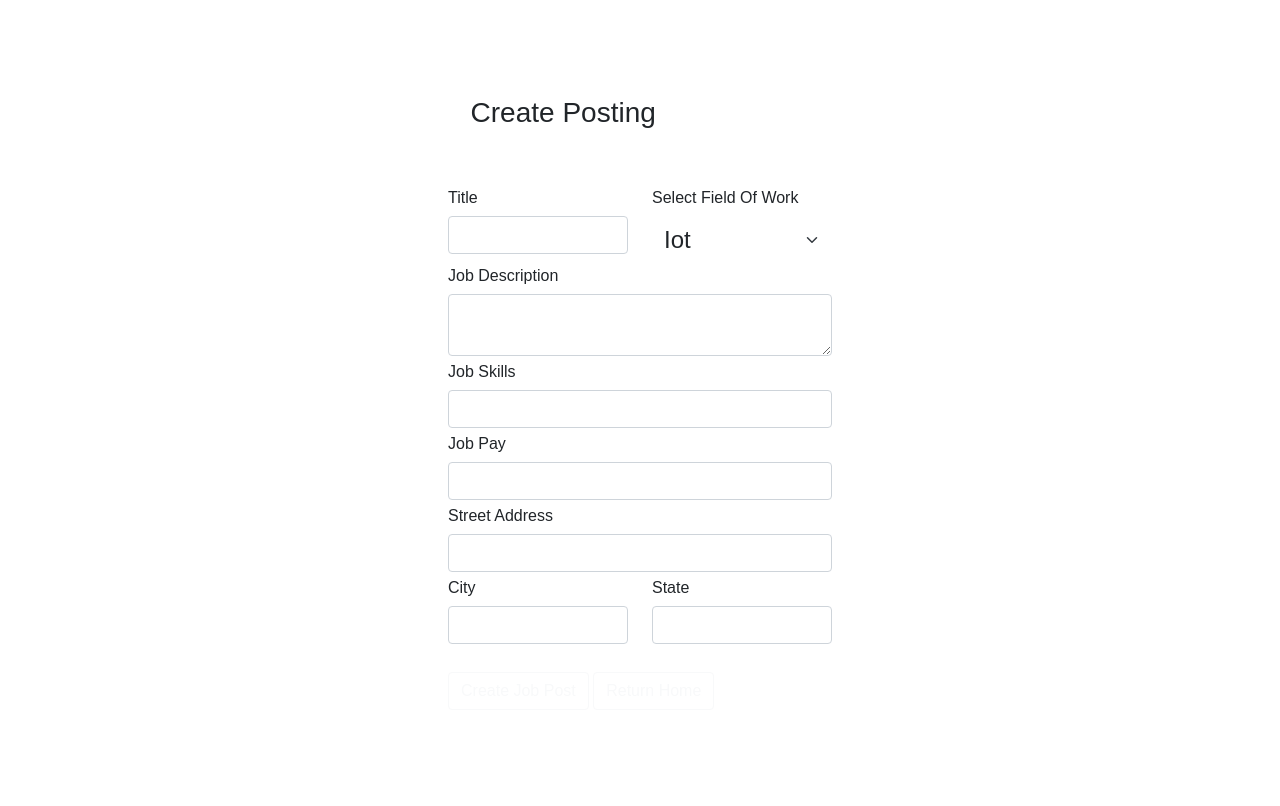
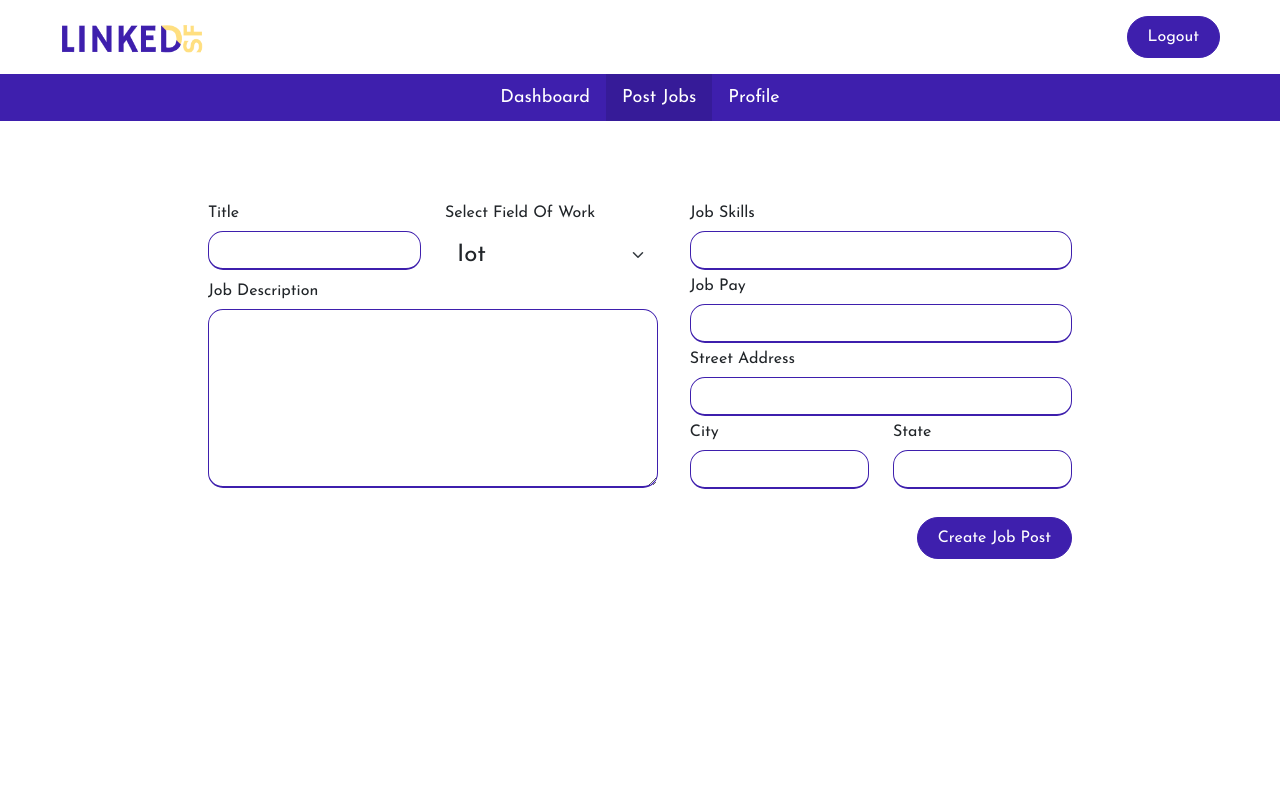
Before and after one commit to chris3953/WebApplication, a Flask app: page /PostJob.html in a window 1280 px wide. After the commit the page ends 559 px from the top, so only its background shows below. Run offline with Flask 2, Linux system fonts and the light colour scheme.

Commit message:
job post page working

```diff
--- a/application/static/style.css
+++ b/application/static/style.css
@@ -37,11 +37,21 @@ img {
 }
 
 /* stu-home was here */
-#comp-reg, #stu-reg, #job-post {
+#comp-reg, #stu-reg{
     padding: 3rem 3rem 3rem 3rem;
     margin: 3rem auto 3rem auto;
     width: 30rem;
     border-radius: 10px;
+    /* box-shadow: 0 4px 8px 0 rgba(0, 0, 0, 0.2), 0 6px 20px 0 rgba(0, 0, 0, 0.19); */
+}
+
+#job-post {
+    column-gap: 2rem;
+    padding: 2rem 3rem 3rem 3rem;
+    margin: 3rem auto 3rem auto;
+    width: 75%;
+    border-radius: 10px;
+    display: flex;
     /* box-shadow: 0 4px 8px 0 rgba(0, 0, 0, 0.2), 0 6px 20px 0 rgba(0, 0, 0, 0.19); */
 }
 
--- a/application/templates/PostJob.html
+++ b/application/templates/PostJob.html
@@ -7,23 +7,52 @@
     <title>JobPost</title>
     <link rel="stylesheet" href="static/style.css"/>
     <link href="https://cdn.jsdelivr.net/npm/bootstrap@5.1.3/dist/css/bootstrap.min.css" rel="stylesheet" integrity="sha384-1BmE4kWBq78iYhFldvKuhfTAU6auU8tT94WrHftjDbrCEXSU1oBoqyl2QvZ6jIW3" crossorigin="anonymous">
+    <link rel="preconnect" href="https://fonts.googleapis.com">
+    <link rel="preconnect" href="https://fonts.gstatic.com" crossorigin>
+    <link href="https://fonts.googleapis.com/css2?family=Josefin+Sans&display=swap" rel="stylesheet">
 </head>
 <body>
+    <section class="layout" id="comp-home">
+        <div class="header">
+            <nav class="navbar navbar-light" id="main-nav">
+                <div class="container-fluid">
+                  <span class="navbar-brand"><img src="static/logo3.png" id="linked-logo"></span>
+                  <div class="d-grid gap-2 d-md-flex justify-content-md-end">
+                  <!-- if logout button is clicked then they will be directed to the logout route
+                  in app.py which terminates the users session-->
+                    <a href="/logout">
+                      <div class="/logout">
+                        <button type="button" class="btn" id="royal-btn">
+                            Logout
+                        </button>
+                      </div>
+                    </a>
+                  </div>
+                </div>
+              </nav>
+              <nav class="navbar" id="dash-nav">
+                <div class="container-fluid" id="dash-nav-item">
+                  <a href="CompanyHomePage.html" class="tab m-0 px-3" id="dash-header">Dashboard</a>
+                  <a href="PostJob.html" class="tab active m-0 px-3" id="dash-header">Post Jobs</a>
+                  <a href="#h" class="tab m-0 px-3" id="dash-header">Profile</a>
+                </div>
+              </nav>
+        </div>
 
-    <form class="needs-validation" id="job-post" method="post" action="" novalidate>
-        <!-- prints the flash message that coressponds with a certain action -->
+        <div class="body">
             {% for message in get_flashed_messages() %}
                  <div class="alert alert-warning alert-dismissible fade show" role="alert">
                 {{message}}
                 </div>
                 {% endfor %}
+            <form class="needs-validation" id="job-post" method="post" action="" novalidate>
+                <!-- prints the flash message that coressponds with a certain action -->
 
-        <h3 class="page-header"><center>Create Posting</center></h3>
-
+                <div>
                     <div class="row">
                         <div class="col">
                             <label class="form-label fw-lighter lh-sm">Title</label>
-                <input type="text" class="form-control mb-1" name="Job_Title" required>
+                            <input type="text" class="form-control mb-1" id="form-ctrl-royal" name="Job_Title" required>
                         </div>
 
                         <!-- Allows company to select the field of work such as IOT or Cyber Security for job post-->
@@ -45,32 +74,40 @@
                     </div>
                     <!-- Allows the company to enter information about the job post such as Pay, Description, etc -->
                     <label class="form-label fw-lighter lh-sm">Job Description</label>
-        <textarea type="text" class="form-control mb-1" name="Job_Description" required></textarea>
+                    <textarea type="text" class="form-control mb-1" id="form-ctrl-royal" name="Job_Description" style="height: 179px;" required></textarea>
+                </div>
+
+                <div>
                     <label class="form-label fw-lighter lh-sm">Job Skills</label>
-        <input type="text" class="form-control mb-1" name="Job_Skills" required>
+                    <input type="text" class="form-control mb-1" name="Job_Skills" id="form-ctrl-royal" required>
+
                     <label class="form-label fw-lighter lh-sm">Job Pay</label required>
-        <input type="text" class="form-control mb-1" name="Job_Pay" required>
+                    <input type="text" class="form-control mb-1" name="Job_Pay" id="form-ctrl-royal" required>
+
                     <label class="form-label fw-lighter lh-sm">Street Address</label>
-        <input type="text" class="form-control mb-1" name="Job_Street_Address" required>
+                    <input type="text" class="form-control mb-1" name="Job_Street_Address" id="form-ctrl-royal" required>
 
                     <div class="row">
                         <div class="col">
                             <label class="form-label fw-lighter lh-sm">City</label>
-                <input type="text" class="form-control mb-1" name="Job_City" required>
+                            <input type="text" class="form-control mb-1" name="Job_City" id="form-ctrl-royal" required>
                         </div>
                         <div class="col">
                             <label class="form-label fw-lighter lh-sm">State</label>
-                <input type="text" class="form-control mb-1" name="Job_State" required>
+                            <input type="text" class="form-control mb-1" name="Job_State" id="form-ctrl-royal" required>
+
                         </div>
                     </div>
+
                     <!-- After the company has created a post, they are allowed to create another post
                     or return to the company home page in which they can view their recently created post -->
-        <button type="submit" class="btn btn-outline-light mt-4"<i>Create Job Post</i></button>
-        <a href="CompanyHomePage.html">
-           <button class="btn btn-outline-light mt-4" >Return Home</button>
-        </a>
-        <!-- <input type="button" value="Go back!" onclick="history.back()"> -->
+                    <div class="d-grid gap-2 d-md-flex justify-content-md-end">
+                        <button type="submit" id="royal-btn" class="btn mt-4 justify-content-md-end" <i>Create Job Post</i></button>
+                    </div>
+                </div>
             </form>
+        </div>
+    </section>
 </body>
 
 <script>
@@ -95,4 +132,18 @@
         })
     })()
 </script>
+<script >
+    const sidebar = document.querySelectorAll('a')
+
+    sidebar.forEach(tab => {
+        tab.addEventListener('click', () => {
+            const target = document.querySelector(tab.dataset.tabTarget)
+            sidebar.forEach(tab => {
+                tab.classList.remove('active')
+            })
+            tab.classList.add('active')
+        })
+    })
+
+  </script>
 </html>
```
Lines whose indentation alone changed are shown as unchanged.
